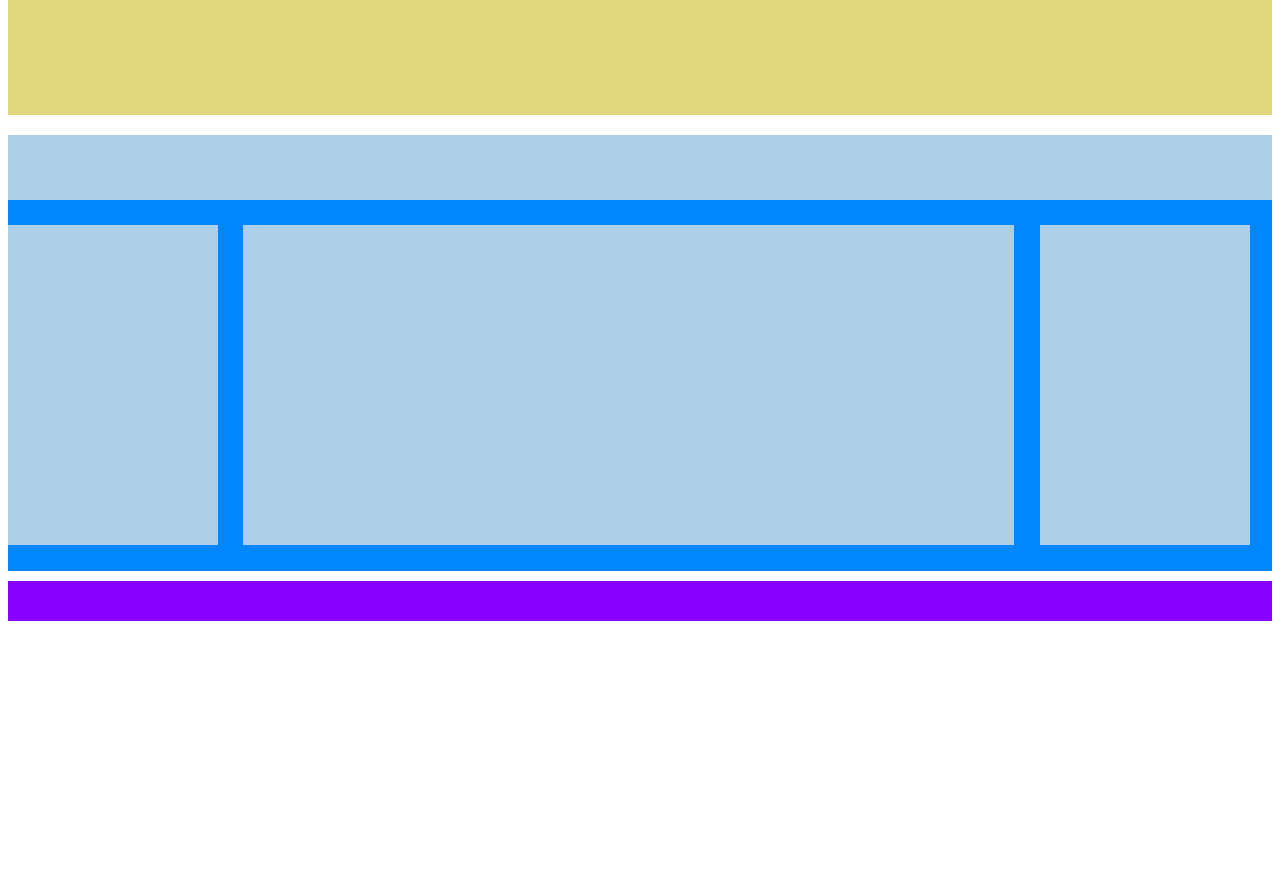
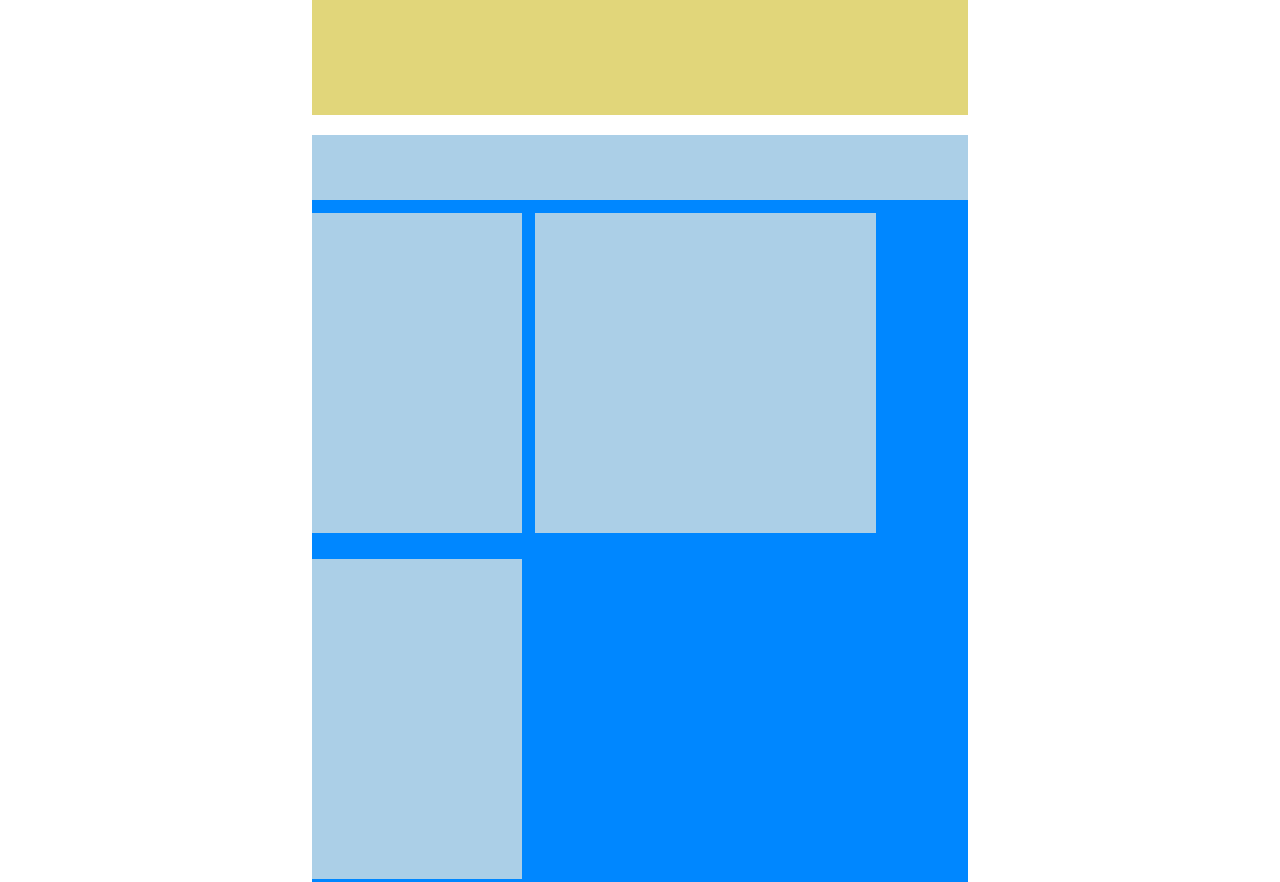
Before and after one commit to alessandro-cappelli/htmlcss-struttura-wp, a plain HTML site: page index.html in a window 1280 px wide. Shown: the part 380-1262 px from the top of the page. Before the commit the page ends 1009 px from the top, so only its background shows below. Drawn offline with Linux system fonts and the light colour scheme.

Commit message:
piccola modifica

```diff
--- a/style.css
+++ b/style.css
@@ -1,4 +1,7 @@
-
+*{
+    width: 80%;
+    margin: auto;
+}
 header{
     background-color: #E579E6;
     height: 105px;
@@ -38,13 +41,13 @@ main{
 .corpo{
     background-color: #ABCFE7;
     height: 320px;
-    width: 61%;
+    width: 52%;
     float: left;
     margin: 2%;
 }
 
 footer{
     background-color: #8801FE;
-    height: 40px;
+    height: 50px;
     margin-top: 10px;
 }
```
